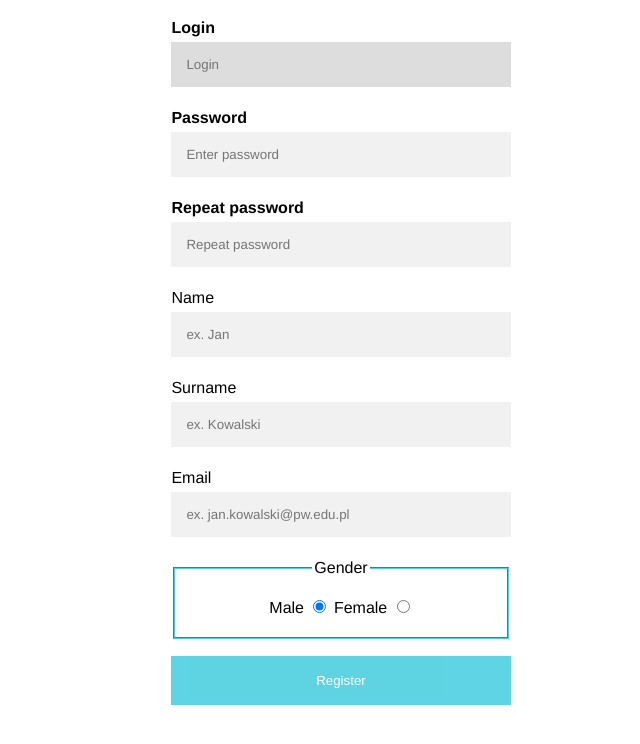
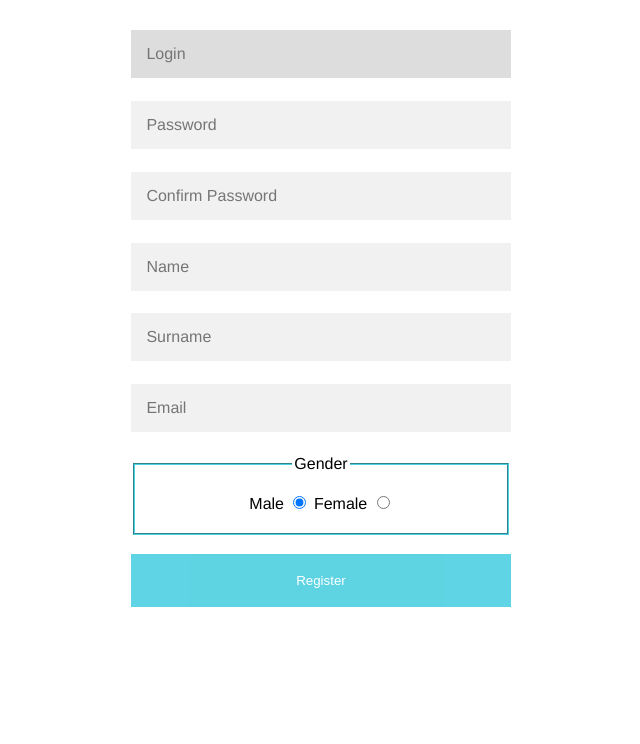
Before and after one commit to jstarczewski/pamiw, a plain HTML site: page client/index.html in a window 1280 px wide. Shown: the part 66-810 px from the top of the page, without its empty margins (319-959 px from the left). Drawn offline with Linux system fonts and the light colour scheme.

Commit message:
Apply more specific values in css file

```diff
--- a/client/index.html
+++ b/client/index.html
@@ -13,28 +13,35 @@
 <form>
     <ul style="list-style-type: none">
         <li>
-            <label for="login"><b>Login</b></label>
-            <input id="login" type="text" name="login" placeholder="Login" required autofocus>
+            <label>
+                <input id="login" type="text" name="login" placeholder="Login" required autofocus>
+            </label>
         </li>
         <li>
-            <label for="password"><b>Password</b></label>
-            <input id="password" type="password" name="password" placeholder="Enter password" required>
+            <label>
+                <input id="password" type="password" name="password" placeholder="Password" required>
+            </label>
         </li>
         <li>
-            <label for="repeat_password"><b>Repeat password</b></label>
-            <input id="repeat_password" type="password" name="repeat_password" placeholder="Repeat password" required>
+            <label>
+                <input id="confirm_password" type="password" name="confirm_password" placeholder="Confirm Password"
+                       required>
+            </label>
         </li>
         <li>
-            <label for="name">Name</label>
-            <input id="name" type="text" placeholder="ex. Jan" name="name" required>
+            <label>
+                <input id="name" type="text" placeholder="Name" name="name" required>
+            </label>
         </li>
         <li>
-            <label for="surname">Surname</label>
-            <input id="surname" type="text" placeholder="ex. Kowalski" name="surname" required>
+            <label>
+                <input id="surname" type="text" placeholder="Surname" name="surname" required>
+            </label>
         </li>
         <li>
-            <label for="email">Email</label>
-            <input id="email" type="email" placeholder="ex. jan.kowalski@pw.edu.pl" name="email" required>
+            <label>
+                <input id="email" type="email" placeholder="Email" name="email" required>
+            </label>
         <li>
             <fieldset>
                 <legend>Gender</legend>
--- a/client/styles/form_style.css
+++ b/client/styles/form_style.css
@@ -2,8 +2,14 @@
     box-sizing: border-box
 }
 
+@media screen and (min-width: 800px) {
+    form {
+        padding: 0 35% 10%;
+    }
+}
+
 form {
-    padding: 0 35% 10%;
+    align-content: center;
 }
 
 label {
@@ -13,11 +19,17 @@ label {
 input[type=text], input[type=password], input[type=email] {
     width: 100%;
     padding: 15px;
-    margin: 5px 0 22px 0;
+    margin: 3% 0%;
     display: inline-block;
     border: none;
+    font-size: 16px;
     background: #f1f1f1;
     font-family: "Lucinda Grande", "Lucinda Sans Unicode", Helvetica, Arial, Verdana, sans-serif;
+}
+
+ul {
+    padding: 0;
+    margin: 0;
 }
 
 input[type=text]:focus, input[type=password]:focus {
@@ -45,6 +57,7 @@ h1 {
 }
 
 fieldset {
+    margin-top: 3%;
     padding: 20px;
     background: transparent;
     font-family: "Lucinda Grande", "Lucinda Sans Unicode", Helvetica, Arial, Verdana, sans-serif;
```
